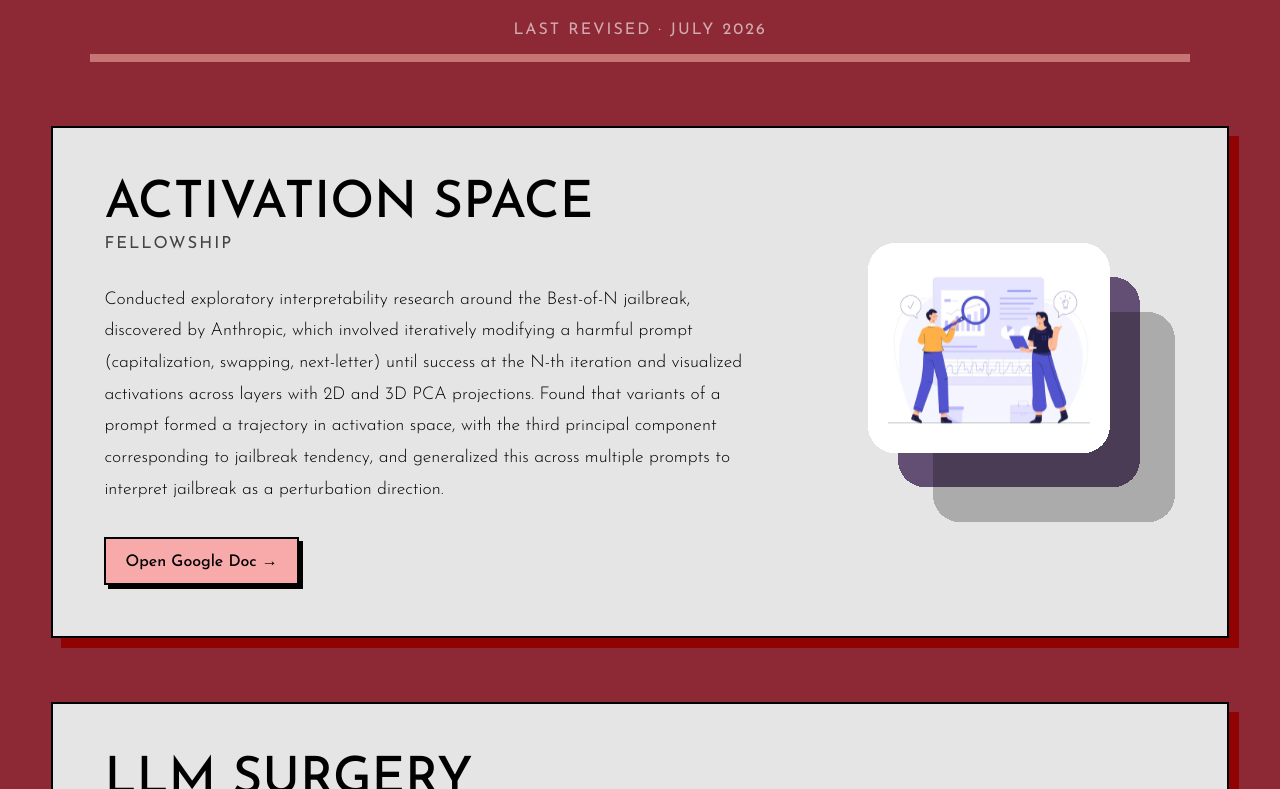
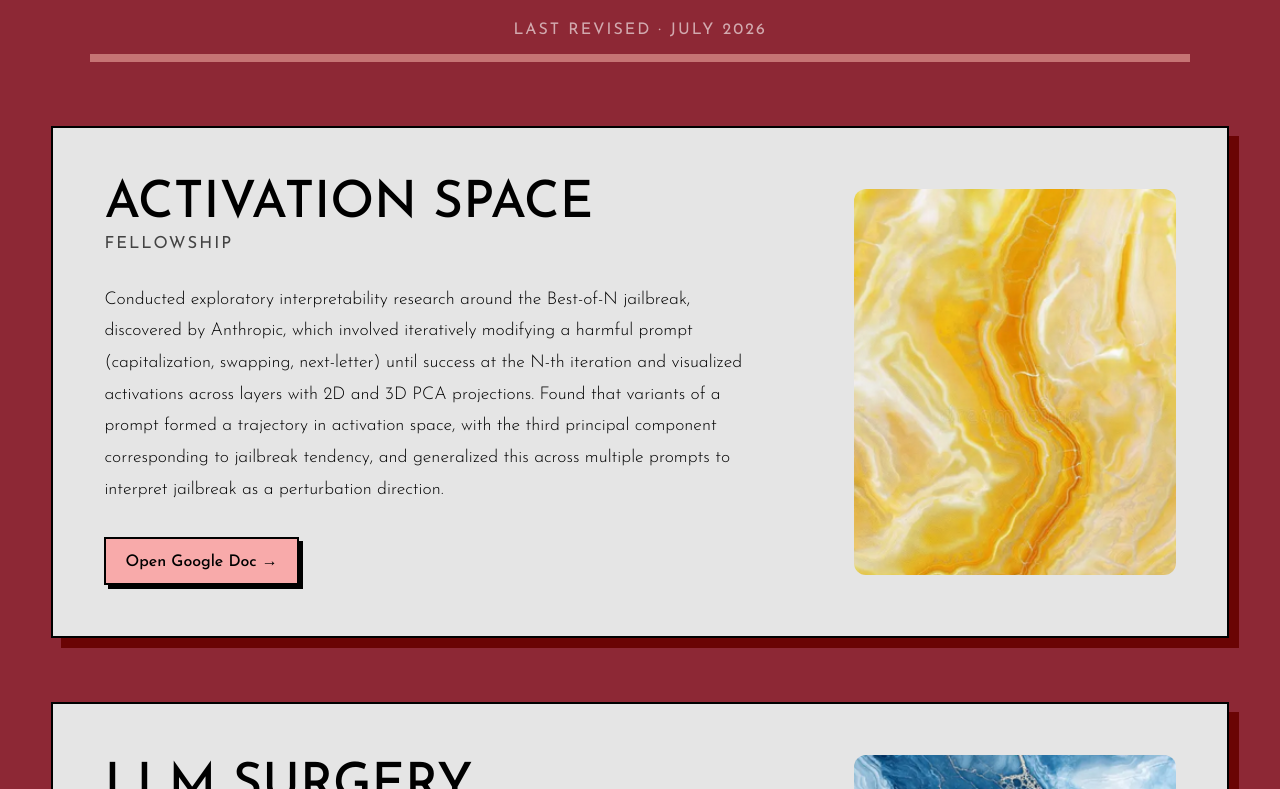
Before and after one commit to Sharatjacob2/main_website, a React (Create React App) app: page /projects in a window 1280 px wide. Shown: the part 911-1700 px from the top of the page. Built offline with nearby package versions, Linux system fonts and the light colour scheme.

Commit message:
minor changes to projects and fixed a bug in about

```diff
--- a/public/content/projects/activation-space.md
+++ b/public/content/projects/activation-space.md
@@ -3,7 +3,7 @@ title: ACTIVATION SPACE
 subtitle: Fellowship
 link: Open Google Doc →
 linkref: https://docs.google.com/document/d/1-VCwu-Pgos5N-1sAl97k84IUX3Z1bCi76DA5KPQPXno/edit?usp=sharing
-image: klarete
+image: cult-potential.png
 ---
 
 Conducted exploratory interpretability research around the Best-of-N jailbreak, discovered by Anthropic, which involved iteratively modifying a harmful prompt (capitalization, swapping, next-letter) until success at the N-th iteration and visualized activations across layers with 2D and 3D PCA projections.
--- a/public/content/projects/apiayn.md
+++ b/public/content/projects/apiayn.md
@@ -3,7 +3,7 @@ title: APIAYN
 subtitle: Capstone Project
 link: Open Post link →
 linkref: https://docs.google.com/document/d/1RUVugtgGpXH3TW7glakouRL6eirgfzaWFm7lTujYdus/edit?tab=t.0#heading=h.1zlfsnl8y2zu
-image: klarete
+image: cult-potential.png
 ---
 
 Conducted a systematic review of the jailbreak APIAYN as part of the BlueDot course.
--- a/public/content/projects/full-explanation.md
+++ b/public/content/projects/full-explanation.md
@@ -3,7 +3,7 @@ title: THE FULL EXPLANATION
 subtitle: Self-employed
 link: Open Deployed link →
 linkref: https://personal-wiki-srgi.onrender.com/
-image: full-explanation
+image: cult-potential.png
 ---
 
 Developed The Full Explanation, an interface built using HTML, CSS, JavaScript and Flask that serves as a wrapper around API calls to Mistral-7B-Instruct hosted on Hugging Face.
--- a/public/content/projects/kangaroo.md
+++ b/public/content/projects/kangaroo.md
@@ -3,7 +3,7 @@ title: KANGAROO
 subtitle: University-funded
 link: Open Google Colab →
 linkref: https://colab.research.google.com/drive/1R_IJgqpEDaRRspKGw7RHsQwSHes_a9iu?usp=sharing
-image: kangaroo
+image: cult-potential.png
 ---
 
 Developed Kangaroo, an interface built using PyTorch, Django and React that assists the initialization of large language models with the weights of smaller language models.
--- a/public/content/projects/llm-surgery.md
+++ b/public/content/projects/llm-surgery.md
@@ -3,7 +3,7 @@ title: LLM SURGERY
 subtitle: Research Hackathon
 link: Open Google Colab →
 linkref: https://colab.research.google.com/drive/1R_IJgqpEDaRRspKGw7RHsQwSHes_a9iu?usp=sharing
-image: full-explanation
+image: bad-photos.png
 ---
 
 Developed LLM Surgery, aimed at creating and utilizing LLM agents capable of performing various mechanistic interventions on other language models.
--- a/src/aboutPage/About.js
+++ b/src/aboutPage/About.js
@@ -37,7 +37,7 @@ function About() {
     }, []);
 
     const sections = content
-        ? content.split("\n***\n")
+        ? content.split("section-break")
         : [];
 
     return (
--- a/src/projectPage/Project.css
+++ b/src/projectPage/Project.css
@@ -21,7 +21,7 @@
 
     border: 2px solid black;
 
-    box-shadow: 10px 10px 0 rgb(145, 3, 3);
+    box-shadow: 10px 10px 0 rgb(106, 4, 4);
 
     display: flex;
 
@@ -65,7 +65,7 @@
 
 .project-item:hover .project-title {
 
-    transform: translateX(8px);
+    transform: scale(1.02);
 }
 
 .project-subtitle {
@@ -124,20 +124,24 @@
 
 /* ---------- Illustration ---------- */
 
-.project-image {
-
-    flex-shrink: 0;
-
-    width: clamp(220px, 24vw, 340px);
-
-    height: auto;
-
-    transition: .25s ease;
+.projects-image-wrapper{
+  width: 30%;
+  aspect-ratio: 10 / 12;
+  overflow: hidden;
+  border-radius: 12px;
 }
 
-.project-item:hover .project-image {
 
-    transform: scale(1.04);
+.project-image {
+  width: 100%;
+  height: 100%;
+  object-fit: cover;
+  display: block;
+  transition: .25s ease;
+}
+
+.project-item:hover .project-image{
+    transform: scale(1.05);
 }
 
 /* ---------- Divider ---------- */
@@ -196,14 +200,12 @@
     .project-item:hover {
 
         transform: none;
-
         box-shadow: 6px 6px 0 black;
     }
 
     .project-image {
 
         width: min(75vw, 320px);
-
         align-self: center;
     }
 
@@ -220,14 +222,12 @@
     .project-desc {
 
         font-size: 1.05rem;
-
         max-width: 100%;
     }
 
     .project-link {
 
         width: 100%;
-
         text-align: center;
     }
 }
--- a/src/projectPage/Project.js
+++ b/src/projectPage/Project.js
@@ -6,45 +6,21 @@ import { ReactComponent as ProjectF } from "./PROJECTS f.svg";
 import { ReactComponent as ProjectB } from "./PROJECTS b.svg";
 import { ReactComponent as ProjectCentre } from "./Projects Centre.svg";
 
-import { ReactComponent as FullExplanation } from "./Full Explanation.svg";
-import { ReactComponent as Kangaroo } from "./Kangaroo.svg";
-import { ReactComponent as Klarete } from "./Klarete.svg";
-
 import Footer from "../footer/Footer";
 
 import parseFrontmatter from "../utils/parseFrontmatter";
 
-
-
 import "./Project.css";
 
-const illustrations = {
-    kangaroo: Kangaroo,
-    klarete: Klarete,
-    "full-explanation": FullExplanation
-};
+function ProjectItem({ item }) {
+  return (
+    <div className="project-item">
+      <div className="project-text">
+        <div className="project-title">{item.title}</div>
 
-function ProjectItem({ item }) {
+        <div className="project-subtitle">{item.subtitle}</div>
 
-    const Illustration = illustrations[item.image];
-
-    return (
-
-        <div className="project-item">
-
-            <div className="project-text">
-
-                <div className="project-title">
-                    {item.title}
-                </div>
-
-                <div className="project-subtitle">
-                    {item.subtitle}
-                </div>
-
-                <div className="project-desc">
-                    {item.content}
-                </div>
+        <div className="project-desc">{item.content}</div>
 
         <a
           href={item.linkref}
@@ -54,23 +30,21 @@ function ProjectItem({ item }) {
         >
           {item.link}
         </a>
-
+      </div>
+      <div className="projects-image-wrapper">
+        <img
+          src={`/content/images/${item.image}`}
+          alt={item.title}
+          className="project-image"
+        />
       </div>
 
-            {Illustration && (
-                <Illustration className="project-image" />
-            )}
-
       <div className="project-divider"></div>
-
     </div>
-
   );
-
 }
 
 function Project() {
-
   document.body.classList.remove("hide-scrollbars");
 
   const title = {
@@ -80,24 +54,21 @@ function Project() {
     top: -14.063,
     right: 0,
     width: 62.5,
-        height: 54.688
+    height: 54.688,
   };
 
   const [projects, setProjects] = useState([]);
 
   useEffect(() => {
-
     window.scrollTo(0, 0);
 
     async function loadProjects() {
-
-        const slugs = await fetch("/content/projects/index.json")
-            .then(res => res.json());
+      const slugs = await fetch("/content/projects/index.json").then((res) =>
+        res.json(),
+      );
 
       const projects = await Promise.all(
-
-            slugs.map(async slug => {
-
+        slugs.map(async (slug) => {
           const response = await fetch(`/content/projects/${slug}.md`);
 
           const text = await response.text();
@@ -107,56 +78,33 @@ useEffect(() => {
           return {
             slug,
             ...parsed.metadata,
-                    content: parsed.content.trim()
+            content: parsed.content.trim(),
           };
-
-            })
-
+        }),
       );
 
       setProjects(projects);
-
     }
 
     loadProjects();
-
   }, []);
   return (
-
-        <div
-            className="Projects-Page"
-            style={{ backgroundColor: "#8d2835" }}
-        >
-
+    <div className="Projects-Page" style={{ backgroundColor: "#8d2835" }}>
       <TitleEffect title={title} />
       <div className="about-header">
+        <div className="about-heading">ALL OF MY WORKS.</div>
 
-                <div className="about-heading">
-                    ALL OF MY WORKS.
-                </div>
-
-                <div className="about-updated">
-                    Last revised · July 2026
-                </div>
-
+        <div className="about-updated">Last revised · July 2026</div>
       </div>
 
       <div className="projects-divider" />
-            {projects.map(project => (
-
-                <ProjectItem
-                    key={project.slug}
-                    item={project}
-                />
-
+      {projects.map((project) => (
+        <ProjectItem key={project.slug} item={project} />
       ))}
 
       <Footer color="#c96a6a" />
-
     </div>
-
   );
-
 }
 
 export default Project;
```
Also changed, not shown: public/content/about.md (+2 -2 lines). Lines whose indentation alone changed are shown as unchanged.
